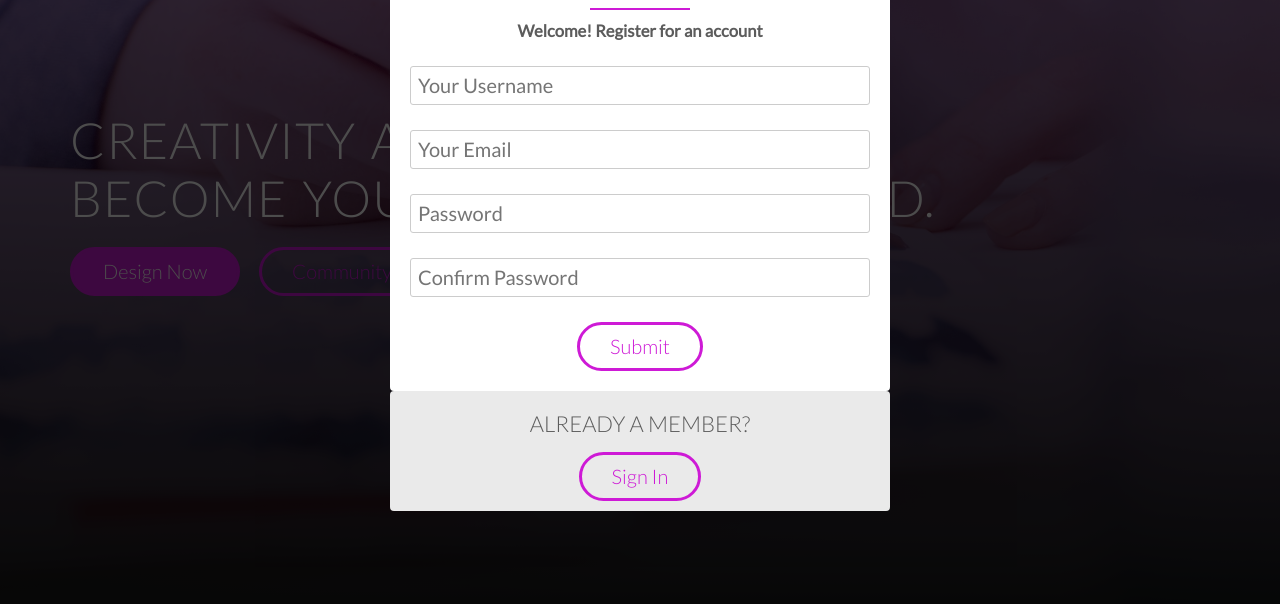
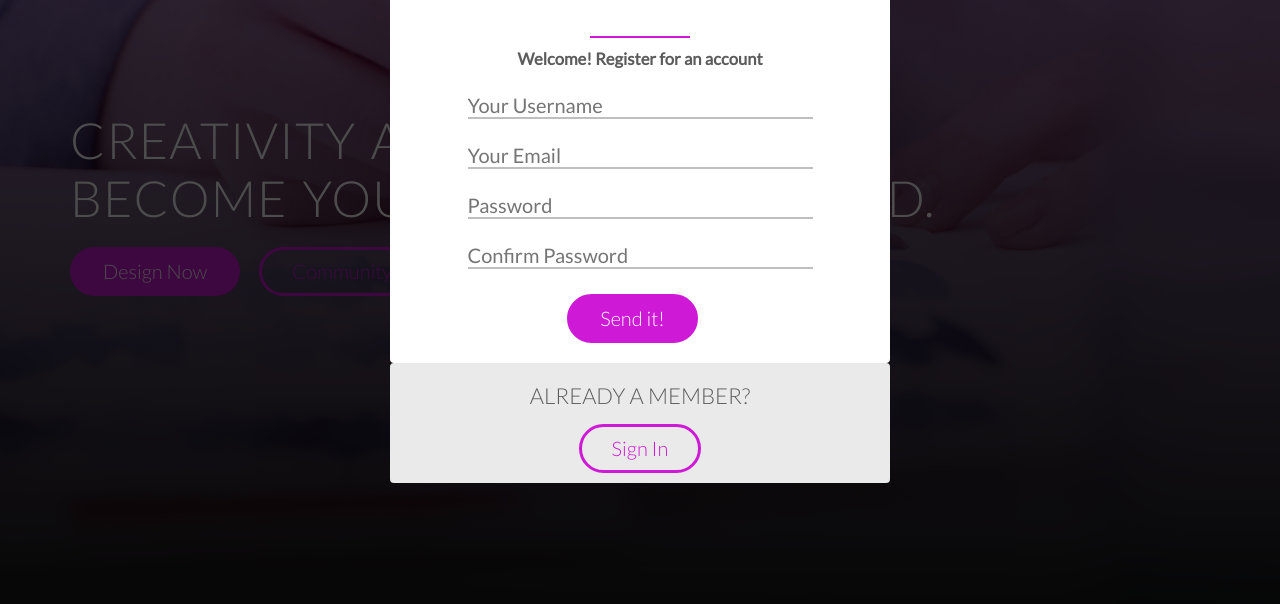
Before and after one commit to YusufTheRHSS/Ortus, a plain HTML site: page Ortus/index.html in a window 1280 px wide. Both pictures are taken after a click on the link "Design Now". Shown: the part 196-800 px from the top of the page. Drawn offline with nearby package versions, Linux system fonts and the light colour scheme.

Commit message:
made email input an email type instead of text. gave the inputs seperate classes for contact vs modal.  gave the focus input a darker bottom line. took away the rest of the border. added a transition to border.

```diff
--- a/Ortus/index.html
+++ b/Ortus/index.html
@@ -76,11 +76,11 @@
                     <form>
                         <h2 class="pop">Become a Creator</h2>
                         <h5>Welcome! Register for an account </h5>
-                        <input type="text" placeholder="Your Username">
-                        <input type="text" placeholder="Your Email">
-                        <input type="text" placeholder="Password">
-                        <input type="text" placeholder="Confirm Password">
-                        <a class="btn btn-ghost" href="#">Submit</a>
+                        <input type="text" placeholder="Your Username" class="modal-input">
+                        <input type="email" placeholder="Your Email" class="modal-input">
+                        <input type="text" placeholder="Password" class="modal-input">
+                        <input type="text" placeholder="Confirm Password" class="modal-input">
+                        <input type="submit" value="Send it!">
                     </form>
                 </div>
                 <div class ="modal-content-bottom" style="background-color: rgb(234, 234, 234)">
--- a/Ortus/resources/css/style.css
+++ b/Ortus/resources/css/style.css
@@ -308,11 +308,17 @@ header{
     display: block;
 }
 
-input {
-    width: 50%;
+.modal-input{
+    width: 75%;
     display: block;
     margin: 25px auto;
-    border-bottom: 5px solid;
+    border: 0px;
+    border-bottom: 2px solid #bfbfbf;
+}
+
+.modal-input:focus{
+    border-bottom: 2px solid #575757;
+    transition: border-bottom, 0.5s;
 }
 
 .close{
@@ -366,12 +372,10 @@ NEW PAGE
     margin: 0 auto;
 }
 
-input[type=text],
-input[type=email],
-/*select,*/
-textarea {
+.contact-input {
     width: 100%;
-    padding: 7px;
+    padding: 10px;
+    margin: 10px;
     border-radius: 3px;
     border: 1px solid #ccc;
 }
```
Also changed, not shown: Ortus/resources/html/contact_page.html (+5 -5 lines).
